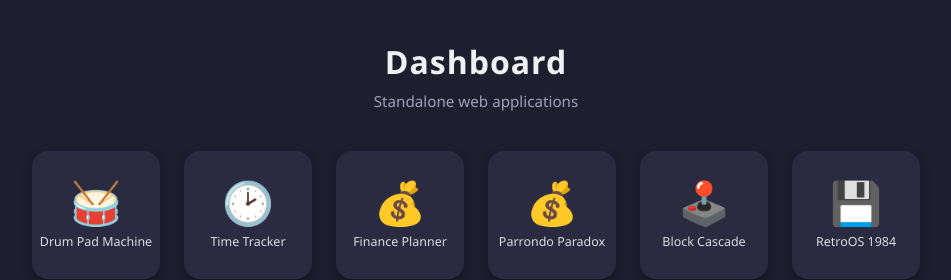
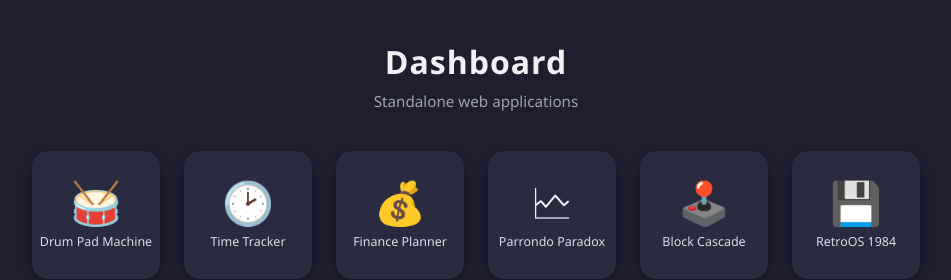
Before and after one commit to stafdti/stafdti.github.io, a plain HTML site: page index.html in a window 1280 px wide. Shown: the top 280 px of the page, without its empty margins (164-1115 px from the left). Drawn offline with Linux system fonts and the light colour scheme.

Commit message:
fix: use an appropriate icon for the Parrondo Paradox widget
Replace the money bag icon with 🗠 to better distinguish the Parrondo Paradox widget from finance-related content.

```diff
--- a/index.html
+++ b/index.html
@@ -120,7 +120,7 @@
             <span class="label">Finance Planner</span>
         </a>
         <a class="widget" href="parrondo paradox/index.html" title="Parrondo Paradox">
-            <span class="icon">💰</span>
+            <span class="icon">🗠</span>
             <span class="label">Parrondo Paradox</span>
         </a>
         <a class="widget" href="block-cascade/index.html" title="Block Cascade">
```
